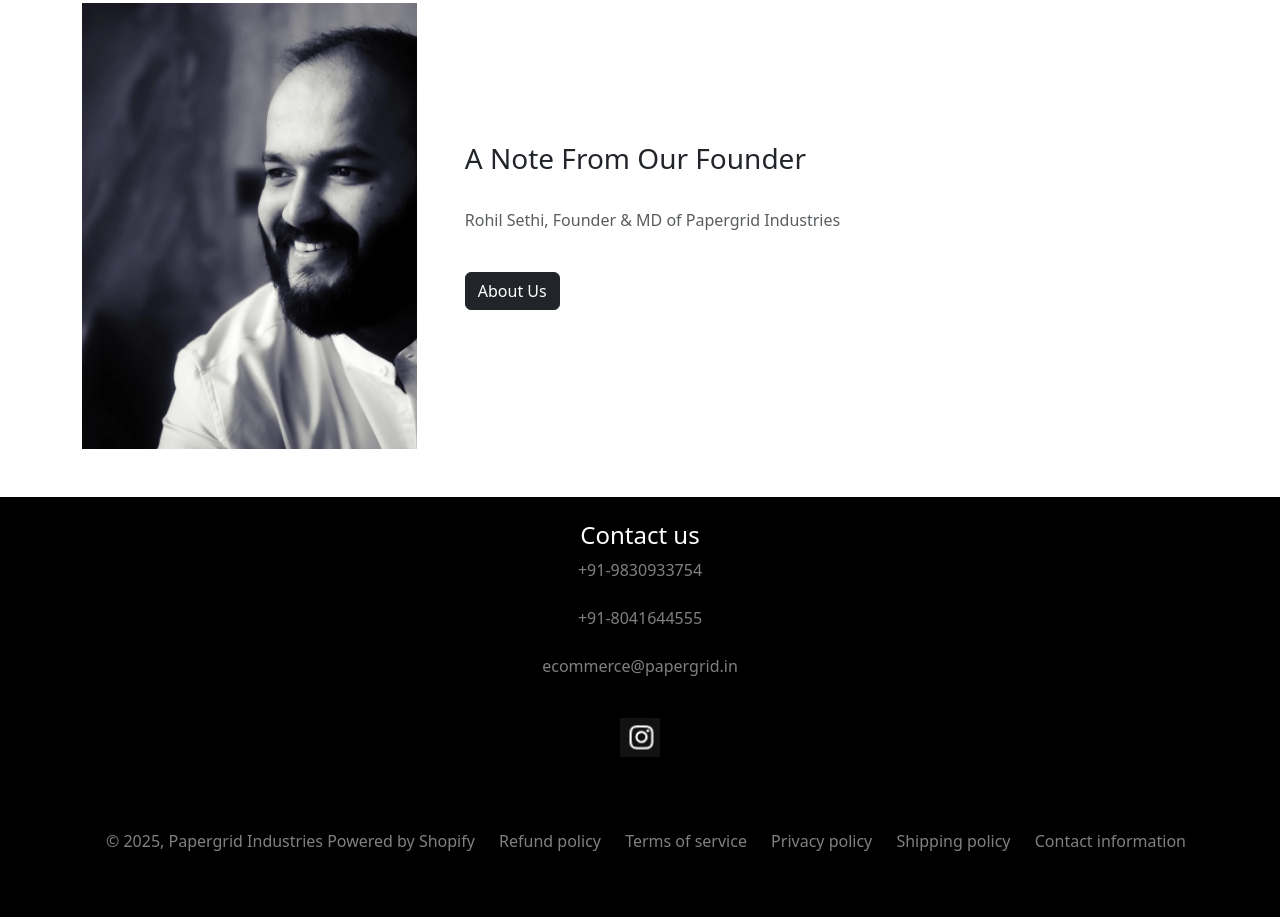
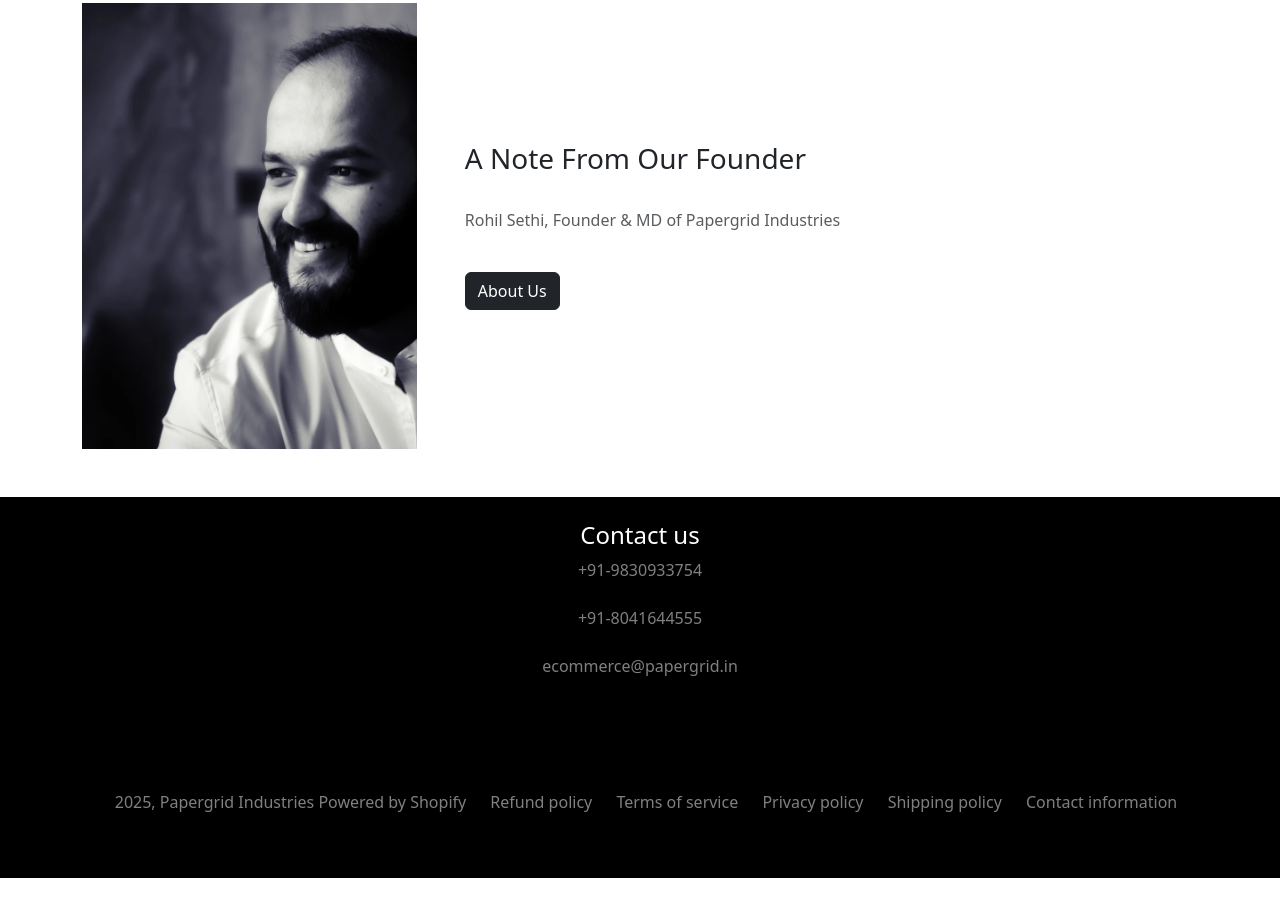
Before and after one commit to hannah-johns0n/responsive, a plain HTML site: page index.html in a window 1280 px wide. Shown: the part 1305-2222 px from the top of the page. After the commit the page ends 2183 px from the top, so only its background shows below. Drawn offline with nearby package versions, Linux system fonts and the light colour scheme.

Commit message:
Update index.html

```diff
--- a/index.html
+++ b/index.html
@@ -92,11 +92,11 @@
             <a href="#" >+91-8041644555</a><br><br>
             <a href="#">ecommerce@papergrid.in</a><br><br>
         </p>
-        <img src="images/insta.jpg" class="img-fluid" width="40px">
+
     </footer>
     <div class="below-footer text-center  py-5">
     <ul>
-        <li>© 2025, Papergrid Industries Powered by Shopify</li>
+        <li> 2025, Papergrid Industries Powered by Shopify</li>
         <li><a href="#">Refund policy</a></li>
         <li><a href="#">Terms of service</a></li>
         <li><a href="#">Privacy policy</a></li>
```
